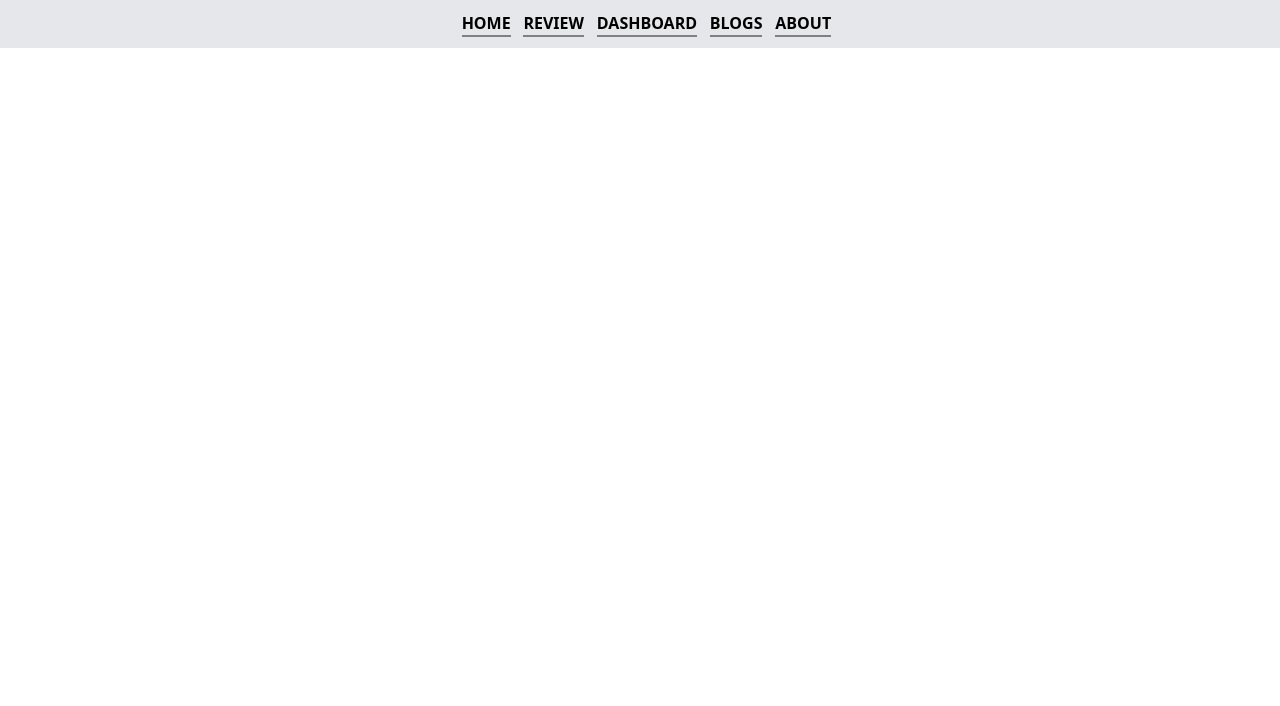
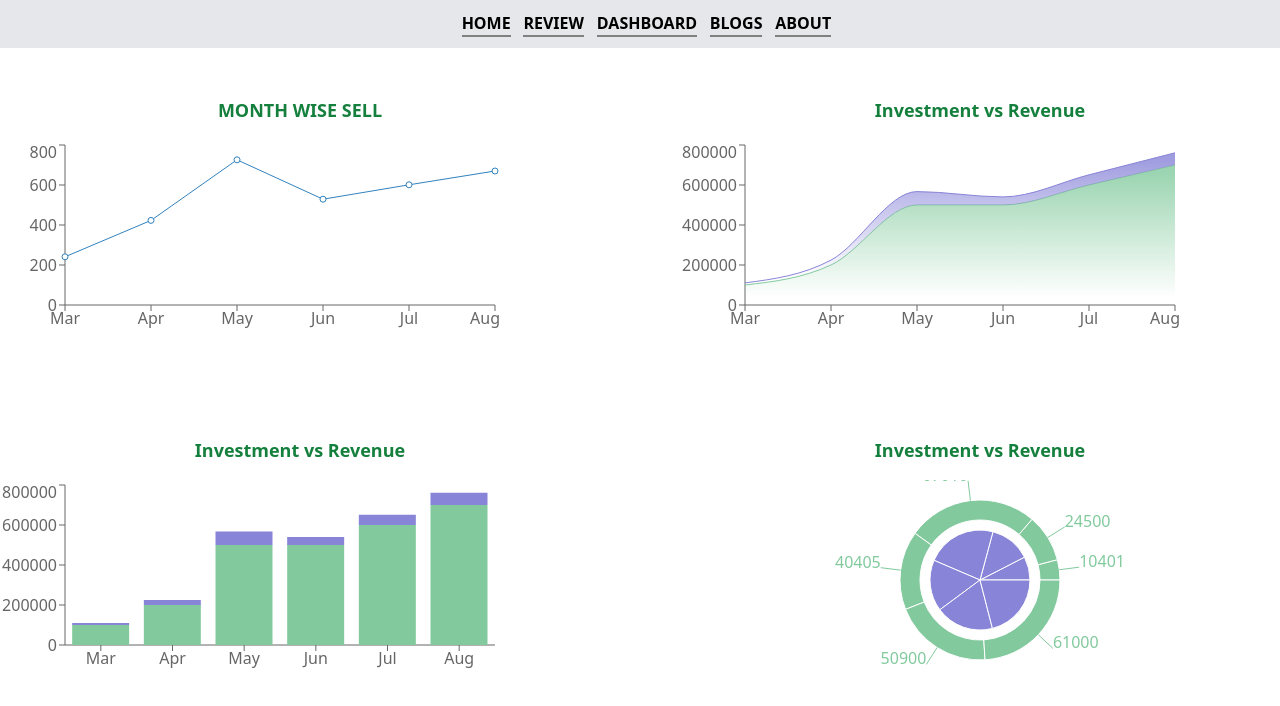
Before and after one commit to ronymia/products-analysisc, a React (Create React App) app: page /dashboard in a window 1280 px wide. Shown: the top 706 px of the page. Built offline with nearby package versions, Linux system fonts and the light colour scheme.

Commit message:
DashBoard complete

```diff
--- a/package.json
+++ b/package.json
@@ -10,6 +10,7 @@
     "react-dom": "^18.0.0",
     "react-router-dom": "6",
     "react-scripts": "5.0.0",
+    "recharts": "^2.1.9",
     "web-vitals": "^2.1.4"
   },
   "scripts": {
--- /dev/null
+++ b/src/Components/AreaChartBoard/AreaChartBoard.js
@@ -0,0 +1,74 @@
+import React from 'react';
+import './AreaChartBoard.css';
+import { AreaChart, XAxis, YAxis, Tooltip, CartesianGrid, Area } from 'recharts';
+
+const AreaChartBoard = () => {
+
+    const data = [
+        {
+            "month": "Mar",
+            "investment": 100000,
+            "sell": 241,
+            "revenue": 10401
+        },
+        {
+            "month": "Apr",
+            "investment": 200000,
+            "sell": 423,
+            "revenue": 24500
+        },
+        {
+            "month": "May",
+            "investment": 500000,
+            "sell": 726,
+            "revenue": 67010
+        },
+        {
+            "month": "Jun",
+            "investment": 500000,
+            "sell": 529,
+            "revenue": 40405
+        },
+        {
+            "month": "Jul",
+            "investment": 600000,
+            "sell": 601,
+            "revenue": 50900
+        },
+        {
+            "month": "Aug",
+            "investment": 700000,
+            "sell": 670,
+            "revenue": 61000
+        }
+    ]
+    return (
+        <div>
+            <h1 className='font-semibold text-green-700 text-lg my-4'>Investment vs Revenue</h1>
+            <AreaChart
+                width={500}
+                height={200}
+                data={data}
+            >
+                <defs>
+                    <linearGradient id="colorUv" x1="0" y1="0" x2="0" y2="1">
+                        <stop offset="5%" stopColor="#8884d8" stopOpacity={0.8} />
+                        <stop offset="95%" stopColor="#8884d8" stopOpacity={0} />
+                    </linearGradient>
+                    <linearGradient id="colorPv" x1="0" y1="0" x2="0" y2="1">
+                        <stop offset="5%" stopColor="#82ca9d" stopOpacity={0.8} />
+                        <stop offset="95%" stopColor="#82ca9d" stopOpacity={0} />
+                    </linearGradient>
+                </defs>
+                <XAxis dataKey={"month"} />
+                <YAxis />
+                <Tooltip />
+                {/* <CartesianGrid /> */}
+                <Area type="monotone" dataKey="investment" stackId="1" stroke="#82ca9d" fillOpacity={1} fill="url(#colorPv)" />
+                <Area type="monotone" dataKey="revenue" stackId="1" stroke="#8884d8" fillOpacity={1} fill="url(#colorUv)" />
+            </AreaChart>
+        </div>
+    );
+};
+
+export default AreaChartBoard;
--- /dev/null
+++ b/src/Components/BarChartBoard/BarChartBoard.js
@@ -0,0 +1,59 @@
+import React from 'react';
+import './BarChartBoard.css';
+import { BarChart, XAxis, YAxis, Tooltip, Bar } from 'recharts';
+
+const BarChartBoard = () => {
+    const data = [
+        {
+            "month": "Mar",
+            "investment": 100000,
+            "sell": 241,
+            "revenue": 10401
+        },
+        {
+            "month": "Apr",
+            "investment": 200000,
+            "sell": 423,
+            "revenue": 24500
+        },
+        {
+            "month": "May",
+            "investment": 500000,
+            "sell": 726,
+            "revenue": 67010
+        },
+        {
+            "month": "Jun",
+            "investment": 500000,
+            "sell": 529,
+            "revenue": 40405
+        },
+        {
+            "month": "Jul",
+            "investment": 600000,
+            "sell": 601,
+            "revenue": 50900
+        },
+        {
+            "month": "Aug",
+            "investment": 700000,
+            "sell": 670,
+            "revenue": 61000
+        }
+    ]
+    return (
+        <div>
+            <h1 className='font-semibold text-green-700 text-lg my-4'>Investment vs Revenue</h1>
+            <BarChart width={500} height={200} data={data}>
+                <XAxis dataKey="month" />
+                <YAxis />
+                <Tooltip />
+                <Bar dataKey="investment" stackId="a" fill="#82ca9d" />
+                <Bar dataKey="revenue" stackId="a" fill="#8884d8" />
+            </BarChart>
+        </div>
+
+    );
+};
+
+export default BarChartBoard;
--- a/src/Components/DashBoard/DashBoard.js
+++ b/src/Components/DashBoard/DashBoard.js
@@ -1,10 +1,26 @@
-import React from 'react';
+import React, { useEffect, useState } from 'react';
+import AreaChartBoard from '../AreaChartBoard/AreaChartBoard';
+import LineChartBoard from '../LineChartBoard/LineChartBoard';
+import BarChartBoard from "../BarChartBoard/BarChartBoard";
+import PieChartBoard from '../PieChartBoard/PieChartBoard';
 import './DashBoard.css';
 
 const DashBoard = () => {
+
+    const [sellsAnalysis, setSellsAnalysis] = useState([]);
+
+    useEffect(() => {
+        fetch('fakeData.json')
+            .then(res => res.json())
+            .then(data => setSellsAnalysis(data))
+    }, []);
+
     return (
-        <div>
-
+        <div className='container mx-auto mt-8 grid grid-cols-2 gap-20'>
+            <LineChartBoard></LineChartBoard>
+            <AreaChartBoard></AreaChartBoard>
+            <BarChartBoard></BarChartBoard>
+            <PieChartBoard></PieChartBoard>
         </div>
     );
 };
--- /dev/null
+++ b/src/Components/LineChartBoard/LineChartBoard.js
@@ -0,0 +1,63 @@
+import React from 'react';
+import { Line, LineChart, XAxis, YAxis, Tooltip, CartesianGrid, Legend } from 'recharts';
+
+const LineChartBoard = (props) => {
+
+    const data = [
+        {
+            "month": "Mar",
+            "investment": 100000,
+            "sell": 241,
+            "revenue": 10401
+        },
+        {
+            "month": "Apr",
+            "investment": 200000,
+            "sell": 423,
+            "revenue": 24500
+        },
+        {
+            "month": "May",
+            "investment": 500000,
+            "sell": 726,
+            "revenue": 67010
+        },
+        {
+            "month": "Jun",
+            "investment": 500000,
+            "sell": 529,
+            "revenue": 40405
+        },
+        {
+            "month": "Jul",
+            "investment": 600000,
+            "sell": 601,
+            "revenue": 50900
+        },
+        {
+            "month": "Aug",
+            "investment": 700000,
+            "sell": 670,
+            "revenue": 61000
+        }
+    ]
+
+    return (
+        <div>
+            <h1 className='font-semibold text-green-700 text-lg my-4 uppercase'>Month wise sell</h1>
+            <LineChart
+                width={500}
+                height={200}
+                data={data}
+            >
+                <Line dataKey={"investment"} />
+                <XAxis dataKey="month" />
+                <YAxis dataKey="sell" />
+                <Tooltip />
+                <Line dataKey={"sell"} />
+            </LineChart>
+        </div>
+    );
+};
+
+export default LineChartBoard;
--- /dev/null
+++ b/src/Components/PieChartBoard/PieChartBoard.js
@@ -0,0 +1,58 @@
+import React from 'react';
+import './PieChartBoard.css';
+import { PieChart, Pie, Tooltip } from 'recharts';
+
+const PieChartBoard = () => {
+    const data = [
+        {
+            "month": "Mar",
+            "investment": 100000,
+            "sell": 241,
+            "revenue": 10401
+        },
+        {
+            "month": "Apr",
+            "investment": 200000,
+            "sell": 423,
+            "revenue": 24500
+        },
+        {
+            "month": "May",
+            "investment": 500000,
+            "sell": 726,
+            "revenue": 67010
+        },
+        {
+            "month": "Jun",
+            "investment": 500000,
+            "sell": 529,
+            "revenue": 40405
+        },
+        {
+            "month": "Jul",
+            "investment": 600000,
+            "sell": 601,
+            "revenue": 50900
+        },
+        {
+            "month": "Aug",
+            "investment": 700000,
+            "sell": 670,
+            "revenue": 61000
+        }
+    ]
+    return (
+        <div>
+            <h1 className='font-semibold text-green-700 text-lg my-4'>Investment vs Revenue</h1>
+            <div className='flex items-center justify-center'>
+                <PieChart width={330} height={200}>
+                    <Pie data={data} dataKey="sell" nameKey="month" cx="50%" cy="50%" outerRadius={50} fill="#8884d8" />
+                    <Pie data={data} dataKey="revenue" nameKey="investment" cx="50%" cy="50%" innerRadius={60} outerRadius={80} fill="#82ca9d" label />
+                    <Tooltip />
+                </PieChart>
+            </div>
+        </div>
+    );
+};
+
+export default PieChartBoard;
```
Also changed, not shown: src/Components/AreaChartBoard/AreaChartBoard.css (added), src/Components/BarChartBoard/BarChartBoard.css (added), src/Components/LineChartBoard/LineChartBoard.css (added), src/Components/PieChartBoard/PieChartBoard.css (added), 2 other files (tests, documents, lock files or other folders).
